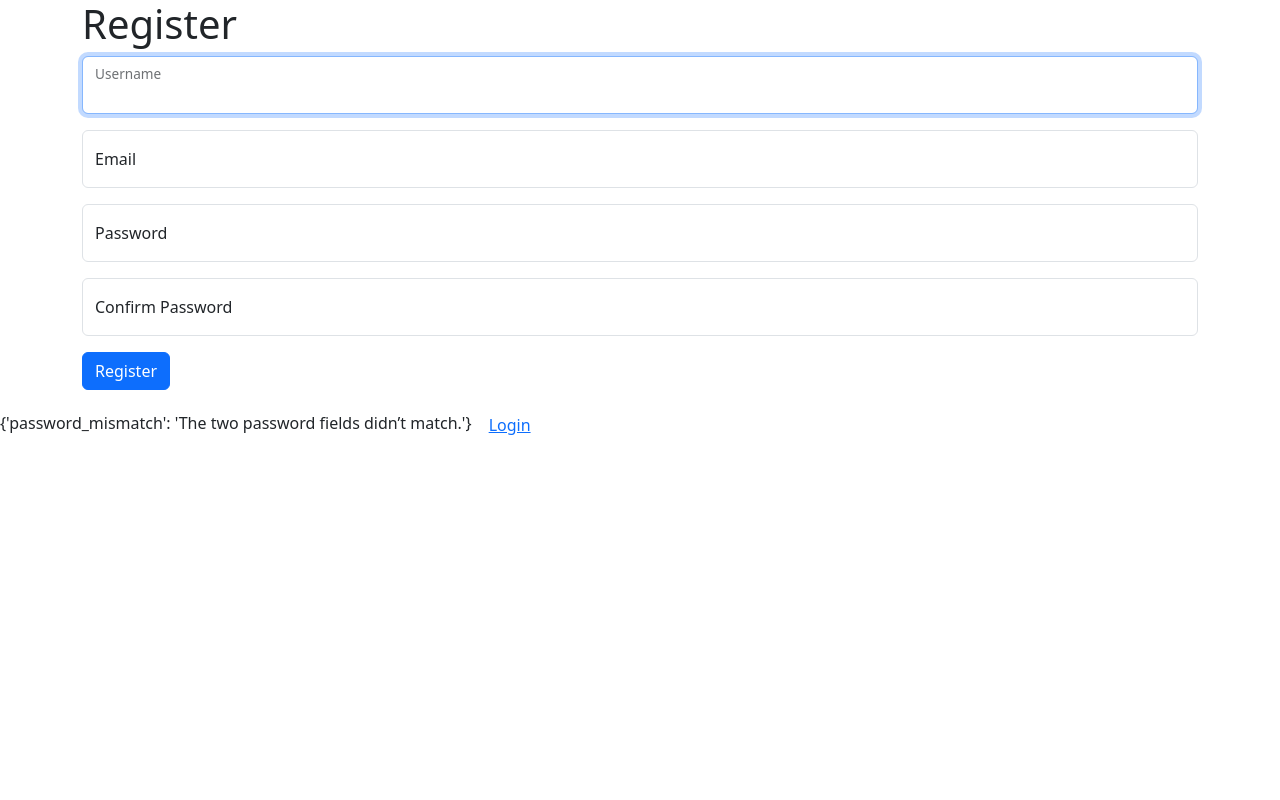
After one commit to Anjasfedo/django_customer_management, a Django app: page /register/ in a window 1280 px wide. The commit adds this page. Run offline with Django 5.2, Linux system fonts and the light colour scheme.

Commit message:
User Authentication & Authorization

```diff
--- a/accounts/forms.py
+++ b/accounts/forms.py
@@ -1,4 +1,7 @@
 from django.forms import ModelForm
+from django.contrib.auth.forms import UserCreationForm, AuthenticationForm
+from django.contrib.auth.models import User
+from django import forms
 from .models import Order
 
 
@@ -6,3 +9,25 @@ class OrderForm(ModelForm):
     class Meta:
         model = Order
         fields = '__all__'
+
+
+class UserRegisterForm(UserCreationForm):
+    username = forms.CharField(widget=forms.TextInput(
+        attrs={'class': 'form-control', 'id': 'usernameInput', 'placeholder': 'Username'}))
+    email = forms.CharField(widget=forms.EmailInput(
+        attrs={'class': 'form-control', 'id': 'emailInput', 'placeholder': 'User@email.com'}))
+    password1 = forms.CharField(widget=forms.PasswordInput(
+        attrs={'class': 'form-control', 'id': 'password1Input', 'placeholder': ''}), label='Password')
+    password2 = forms.CharField(widget=forms.PasswordInput(
+        attrs={'class': 'form-control', 'id': 'password1Input', 'placeholder': ''}), label='Confirm Password')
+
+    class Meta:
+        model = User
+        fields = ['username', 'email', 'password1', 'password2']
+
+
+class UserLoginForm(AuthenticationForm):
+    username = forms.CharField(widget=forms.TextInput(
+        attrs={'class': 'form-control', 'id': 'usernameInput', 'placeholder': 'Username'}))
+    password = forms.CharField(widget=forms.PasswordInput(
+        attrs={'class': 'form-control', 'id': 'password1Input', 'placeholder': ''}), label='Password')
--- a/accounts/templates/accounts/dashboard.html
+++ b/accounts/templates/accounts/dashboard.html
@@ -2,6 +2,10 @@
 
 {% block content %}
   {% include 'accounts/status.html' %}
+
+  {% for message in messages %}
+    <p>{{ message }}</p>
+  {% endfor %}
 
   <div class="container">
     <div class="row">
--- /dev/null
+++ b/accounts/templates/accounts/register.html
@@ -0,0 +1,32 @@
+<head>
+  {% include 'layouts/bootstrap_css.html' %}
+</head>
+
+<div class="container">
+  <h1>Register</h1>
+
+  <form action="" method="POST">
+    {% csrf_token %}
+
+    <div class="form-floating mb-3">
+      {{ form.username }}
+      <label for="usernameInput">{{ form.username.label }}</label>
+    </div>
+    <div class="form-floating mb-3">
+      {{ form.email }}
+      <label for="emailInput">{{ form.email.label }}</label>
+    </div>
+    <div class="form-floating mb-3">
+      {{ form.password1 }}
+      <label for="password1Input">{{ form.password1.label }}</label>
+    </div>
+    <div class="form-floating mb-3">
+      {{ form.password2 }}
+      <label for="password2Input">{{ form.password2.label }}</label>
+    </div>
+    <button type="submit" class="btn btn-primary">Register</button>
+  </form>
+</div>
+{{ form.error_messages }}
+<a href="{% url 'login' %}" class="btn btn-link">Login</a>
+{% include 'layouts/bootstrap_js.html' %}
--- /dev/null
+++ b/accounts/templates/layouts/bootstrap_css.html
@@ -0,0 +1 @@
+<link href="https://cdn.jsdelivr.net/npm/bootstrap@5.3.3/dist/css/bootstrap.min.css" rel="stylesheet" integrity="sha384-QWTKZyjpPEjISv5WaRU9OFeRpok6YctnYmDr5pNlyT2bRjXh0JMhjY6hW+ALEwIH" crossorigin="anonymous" />
--- /dev/null
+++ b/accounts/templates/layouts/bootstrap_js.html
@@ -0,0 +1 @@
+<script src="https://cdn.jsdelivr.net/npm/bootstrap@5.3.3/dist/js/bootstrap.bundle.min.js" integrity="sha384-YvpcrYf0tY3lHB60NNkmXc5s9fDVZLESaAA55NDzOxhy9GkcIdslK1eN7N6jIeHz" crossorigin="anonymous"></script>
--- a/accounts/urls.py
+++ b/accounts/urls.py
@@ -2,10 +2,17 @@ from django.urls import path
 from . import views
 
 urlpatterns = [
+    path('register/', views.user_register, name='register'),
+    path('login/', views.user_login, name='login'),
+    path('logout/', views.user_logout, name='logout'),
+
     path('', views.dashboard, name='dashboard'),
+
     path('products', views.products, name='products'),
-    path('customers/<int:pk>', views.customers, name='customers'),
-    path('create_order/<int:pk>', views.create_order, name="create_order"),
-    path('update_order/<int:pk>', views.update_order, name="update_order"),
-    path('delete_order/<int:pk>', views.delete_order, name="delete_order")
+
+    path('customers/<int:pk>/', views.customers, name='customers'),
+
+    path('create_order/<int:pk>/', views.create_order, name="create_order"),
+    path('update_order/<int:pk>/', views.update_order, name="update_order"),
+    path('delete_order/<int:pk>/', views.delete_order, name="delete_order")
 ]
--- a/accounts/views.py
+++ b/accounts/views.py
@@ -1,12 +1,69 @@
+# Import django packages
 from django.shortcuts import render, redirect
 from django.forms import inlineformset_factory
+from django.contrib import messages
+from django.contrib.auth import logout, login
+from django.contrib.auth.decorators import login_required
+
+# Import models, forms, filters
 from .models import Order, Customer, Product
-from .forms import OrderForm
+from .forms import OrderForm, UserRegisterForm, UserLoginForm
 from .filters import OrderFilter
 
 # Create your views here.
 
 
+def user_register(request):
+    if request.user.is_authenticated:
+        return redirect('dashboard')
+
+    form = UserRegisterForm()
+
+    if request.method == 'POST':
+        form = UserRegisterForm(request.POST)
+        if form.is_valid():
+            form.save()
+            user = form.cleaned_data.get('username')
+            messages.success(request, f'User {user} created')
+            return redirect('dashboard')
+
+    context = {
+        'form': form
+    }
+
+    return render(request, 'accounts/register.html', context)
+
+
+def user_login(request):
+    if request.user.is_authenticated:
+        return redirect('dashboard')
+
+    form = UserLoginForm()
+
+    if request.method == 'POST':
+        form = UserLoginForm(data=request.POST)
+        if form.is_valid():
+            form.clean()
+            user = form.get_user()
+            login(request, user)
+            print(user)
+            messages.success(request, f'User {user} login')
+            return redirect('dashboard')
+
+    context = {
+        'form': form
+    }
+
+    return render(request, 'accounts/login.html', context)
+
+
+def user_logout(request):
+    logout(request)
+
+    return redirect('login')
+
+
+@login_required()
 def dashboard(request):
     """
     Render dashboard page
@@ -23,6 +80,7 @@ def dashboard(request):
     return render(request, 'accounts/dashboard.html', context)
 
 
+@login_required()
 def products(request):
     """
     Render products page
@@ -34,6 +92,7 @@ def products(request):
     return render(request, 'accounts/products.html', context)
 
 
+@login_required()
 def customers(request, pk):
     """
     Render customer page with primary key as parameter
@@ -56,6 +115,7 @@ def customers(request, pk):
     return render(request, 'accounts/customers.html', context)
 
 
+@login_required()
 def create_order(request, pk):
     """
     Render create order of inlin formset with primary key of customer as parameter
@@ -63,6 +123,10 @@ def create_order(request, pk):
     OrderFormSet = inlineformset_factory(
         Customer, Order, fields=('product', 'status'), extra=10)
     customer = Customer.objects.get(id=pk)
+
+    # * Form without inline set
+    # form = OrderForm(initial={'customer': customer})
+    forms = OrderFormSet(queryset=Order.objects.none(), instance=customer)
 
     if request.method == 'POST':
         # * Form without inline set
@@ -73,11 +137,6 @@ def create_order(request, pk):
             forms.save()
             return redirect('dashboard')
 
-    # * Form without inline set
-    # form = OrderForm(initial={'customer': customer})
-
-    forms = OrderFormSet(queryset=Order.objects.none(), instance=customer)
-
     context = {
         'forms': forms
     }
@@ -85,19 +144,19 @@ def create_order(request, pk):
     return render(request, 'accounts/order_form.html', context)
 
 
+@login_required()
 def update_order(request, pk):
     """
     Render form page for update with primary key of order as parameter
     """
     order = Order.objects.get(id=pk)
+    form = OrderForm(instance=order)
 
     if request.method == 'POST':
         form = OrderForm(request.POST, instance=order)
         if form.is_valid():
             form.save()
             return redirect('dashboard')
-
-    form = OrderForm(instance=order)
 
     context = {
         'form': form
@@ -106,6 +165,7 @@ def update_order(request, pk):
     return render(request, 'accounts/order_form.html', context)
 
 
+@login_required()
 def delete_order(request, pk):
     """
     Render order_delete with primary key of order as parameter
--- a/django_customer_management/settings.py
+++ b/django_customer_management/settings.py
@@ -132,3 +132,5 @@ STATICFILES_DIRS = (os.path.join(BASE_DIR, 'static'),)
 # https://docs.djangoproject.com/en/5.0/ref/settings/#default-auto-field
 
 DEFAULT_AUTO_FIELD = 'django.db.models.BigAutoField'
+
+LOGIN_URL = '/login/'
--- a/django_customer_management/urls.py
+++ b/django_customer_management/urls.py
@@ -19,5 +19,5 @@ from django.urls import path, include
 
 urlpatterns = [
     path('admin/', admin.site.urls),
-    path('accounts/', include('accounts.urls'))
+    path('', include('accounts.urls'))
 ]
```
Also changed, not shown: accounts/templates/accounts/login.html (added, +24 -0 lines), accounts/templates/layouts/base.html (+8 -7 lines), accounts/templates/layouts/navbar.html (+7 -2 lines).
